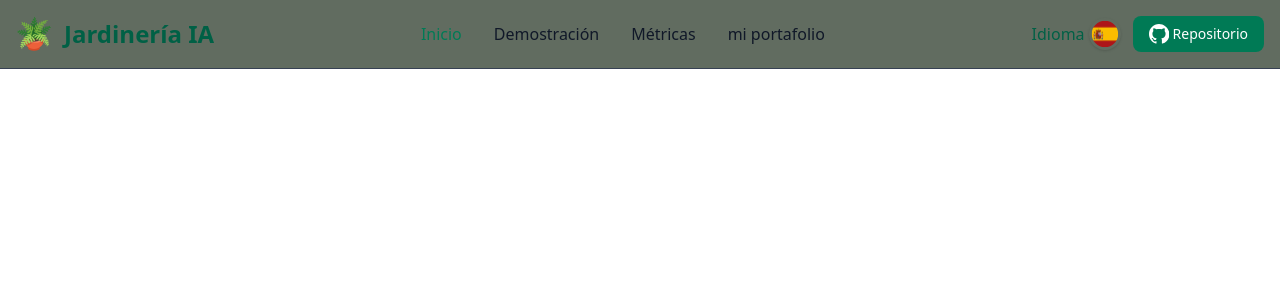
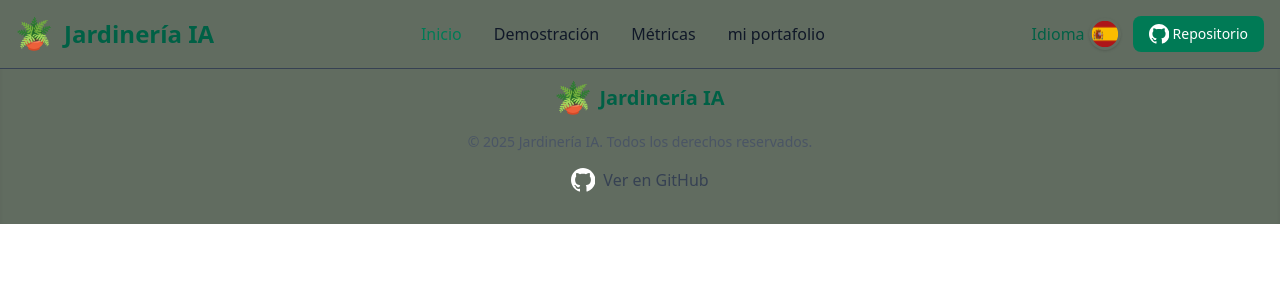
Before and after one commit to edwinscb/jardineriaIA, a React (Vite) app in the folder src/frontend/: page / in a window 1280 px wide. Shown: the top 300 px of the page. Built offline with nearby package versions, Linux system fonts and the light colour scheme.

Commit message:
add component Footer

```diff
--- a/src/frontend/src/App.jsx
+++ b/src/frontend/src/App.jsx
@@ -1,9 +1,13 @@
+import { Footer } from "./components/Footer"
 import { NavBar } from "./components/NavBar"
 
 function App() {
 
   return (
-    <NavBar />
+    <div className="flex flex-col min-h-screen">
+      <NavBar />
+      <Footer />
+    </div>
   )
 }
 
--- /dev/null
+++ b/src/frontend/src/components/Footer.jsx
@@ -0,0 +1,54 @@
+import githubLogo from '../assets/img/logos/gitHub-icon.svg';
+import { useLanguage } from '../context/LanguageContext.jsx';
+import principalLogo from "../assets/img/logos/principallogo.svg";
+const LANGUAGES = {
+  EN: 'en',
+  ES: 'es'
+};
+
+const TRANSLATIONS = {
+  [LANGUAGES.EN]: {
+    title: "Gardening AI",
+    footerCopyright: "Gardening AI. All rights reserved.",
+    viewOnGitHub: "View on GitHub"
+  },
+  [LANGUAGES.ES]: {
+    title: "Jardinería IA",
+    footerCopyright: "Jardinería IA. Todos los derechos reservados.",
+    viewOnGitHub: "Ver en GitHub"
+  }
+};
+
+export const Footer = () => {
+  const currentYear = new Date().getFullYear();
+  const { currentLang } = useLanguage();
+
+  return (
+    <footer className="bg-[#616c60] shadow-inner mt-12 py-8">
+      <div className="container mx-auto px-4 text-center">
+
+        <a href="/" className="inline-flex items-center justify-center space-x-2 mb-4">
+          <img src={principalLogo} alt="GitHub" className="w-9" />
+          <span className="text-xl font-bold text-emerald-800 dark:text-white">{TRANSLATIONS[currentLang].title}</span>
+        </a>
+
+        <p className="text-gray-600 dark:text-gray-400 text-sm mb-4">
+          © {currentYear} {TRANSLATIONS[currentLang].footerCopyright}
+        </p>
+
+        <div className="flex justify-center items-center">
+          <a
+            href="https://github.com/edwinscb/VolleyballTracking"
+            target="_blank"
+            rel="noopener noreferrer"
+            className="inline-flex items-center space-x-2 text-gray-700 hover:text-emerald-700 dark:text-gray-300 dark:hover:text-emerald-500 transition-colors"
+            aria-label={TRANSLATIONS[currentLang].viewOnGitHub}
+          >
+            <img src={githubLogo} alt="GitHub" className="w-6 h-6" />
+            <span className="font-medium">{TRANSLATIONS[currentLang].viewOnGitHub}</span>
+          </a>
+        </div>
+      </div>
+    </footer>
+  );
+};
--- a/src/frontend/src/components/NavBar.jsx
+++ b/src/frontend/src/components/NavBar.jsx
@@ -12,6 +12,7 @@ const LANGUAGES = {
 
 const TRANSLATIONS = {
   [LANGUAGES.EN]: {
+    title: "Gardening AI",
     home: "Home",
     demo: "Demo",
     portafolio: "my Portfolio",
@@ -22,6 +23,7 @@ const TRANSLATIONS = {
     closeMenu: "Close main menu"
   },
   [LANGUAGES.ES]: {
+    title: "Jardinería IA",
     home: "Inicio",
     demo: "Demostración",
     portafolio: "mi portafolio",
@@ -73,7 +75,7 @@ export const NavBar = () => {
 
         <a href="/" className="flex items-center space-x-3 rtl:space-x-reverse">
           <img src={principalLogo} alt="GitHub" className="w-9" />
-          <span className="self-center text-2xl font-semibold whitespace-nowrap text-emerald-800 dark:text-white">Jardinería IA</span>
+          <span className="self-center text-2xl font-semibold whitespace-nowrap text-emerald-800 dark:text-white">{TRANSLATIONS[currentLang].title}</span>
         </a>
         <div className="flex md:order-2 space-x-3 md:space-x-0 rtl:space-x-reverse items-center">
 
```
